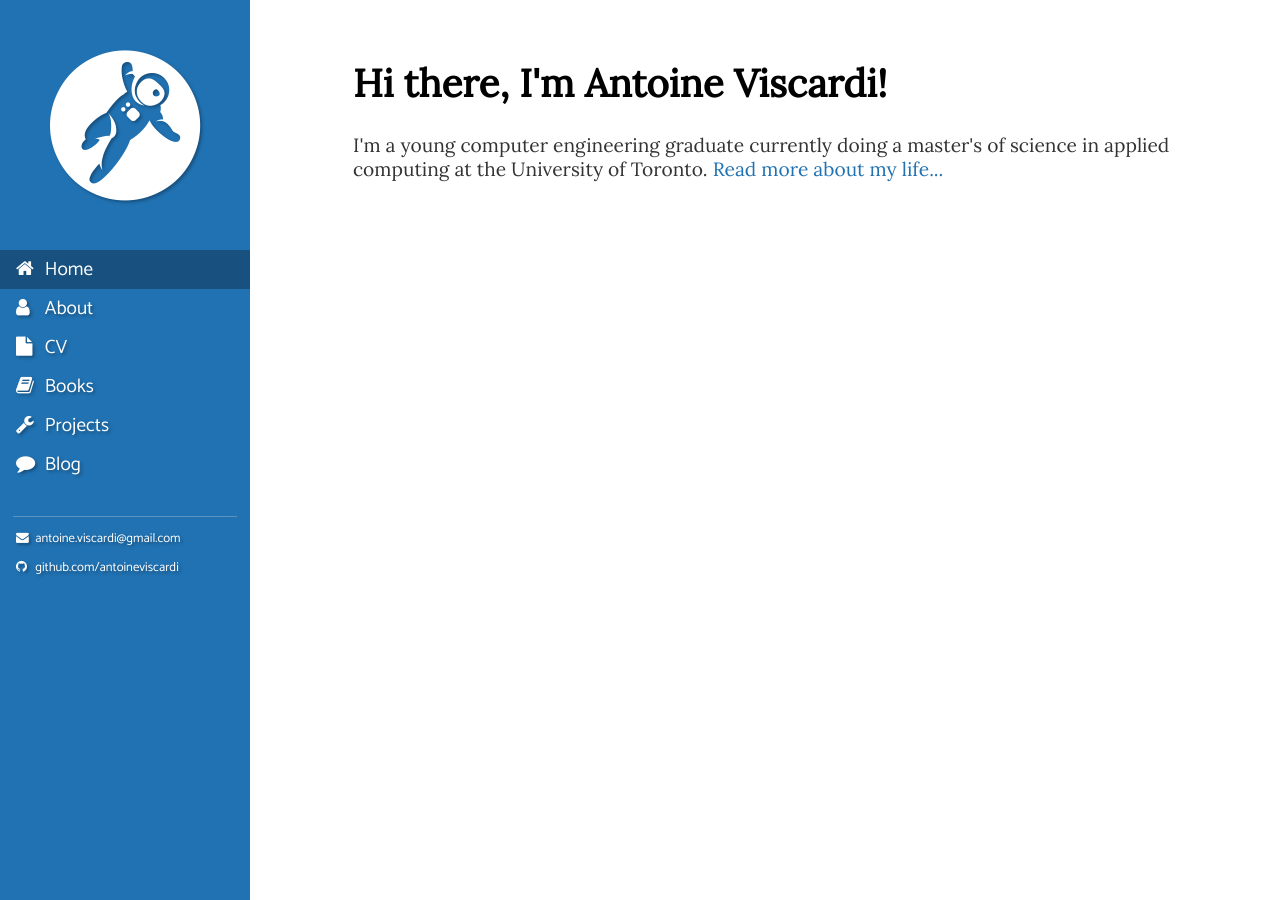
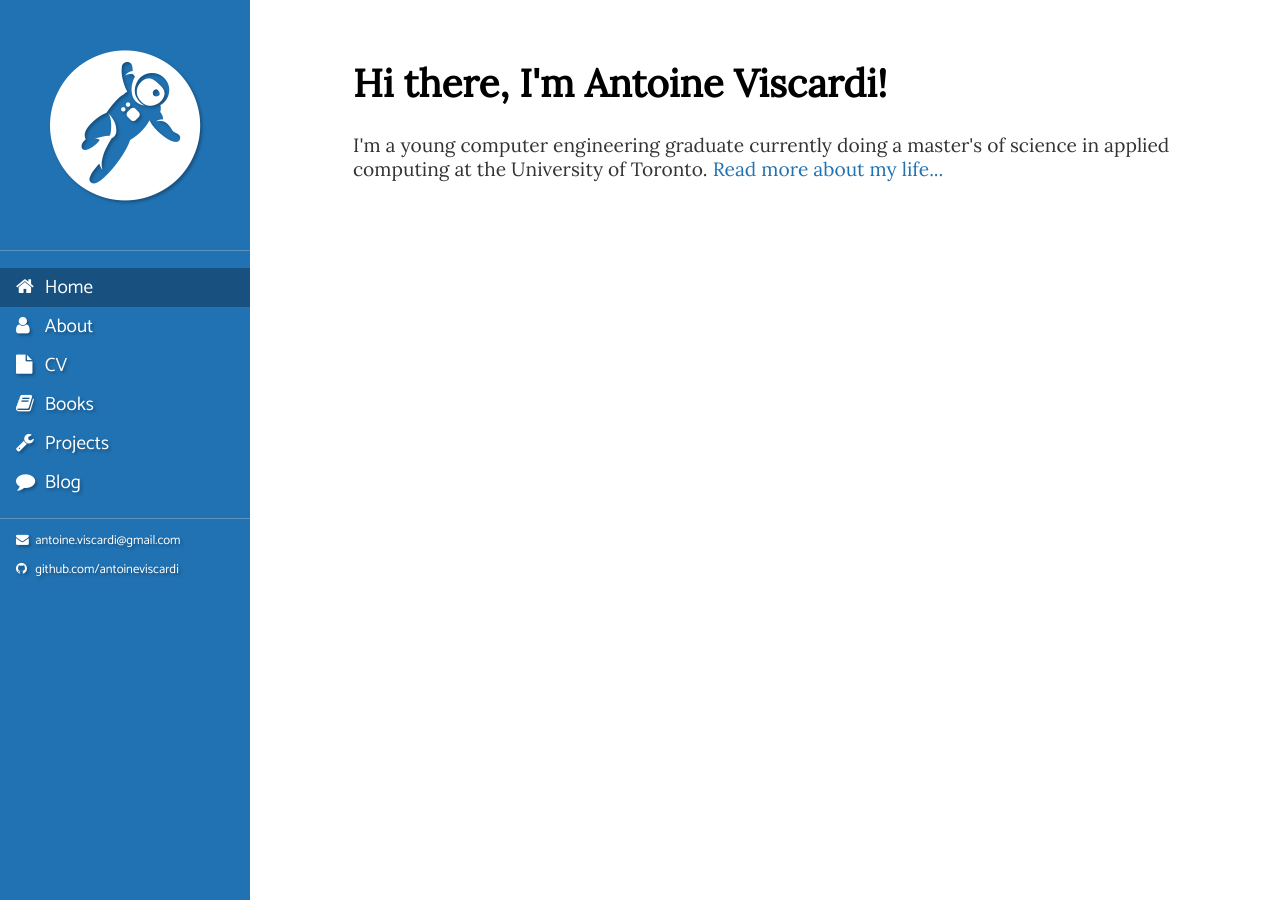
Before and after one commit to Madibam/antoineviscardi.github.io, a Jekyll site: the page built from index.html, in a window 1280 px wide. Built offline with Jekyll 4.4.1, drawn with Linux system fonts in a browser that asks for light colours.

Commit message:
added separation before nav

```diff
--- a/_layouts/default.html
+++ b/_layouts/default.html
@@ -11,11 +11,11 @@
 
 	<body class="main-container">
 		<header class="header img-header-font background-color-main">
-			<!-- <img class="img-header" src="/assets/img/r2d2.png"> -->
-            <i class="fa fa-grav text-color-white text-shadow"></i>
+            <i class="fa fa-grav text-color-white text-shadow center-item"></i>
 		</header>
 
         <nav class="nav background-color-main text-color-white font-big text-shadow">
+            <hr class="light-line-top nav-padding">
             <ul class="list-sidebar">
                 {% for link in site.data.nav-bar.nav-links %}
                     <li class="{% if page.url contains link.url and link.url != '/' or page.url == '/' %}active{% endif %}">
@@ -23,8 +23,7 @@
                     </li>
                 {% endfor %}
             </ul>
-
-            <hr class="light-line nav-padding">
+            <hr class="light-line-bottom nav-padding">
         </nav>
 
 		<main class="main">
--- a/css/main.css
+++ b/css/main.css
@@ -34,10 +34,9 @@ a:hover {
 .header {
   grid-area: header;
   display: grid;
-  grid-template-columns: 1fr;
-  grid-template-columns: 1fr;
-  align-items: center;
-  justify-items: center;
+  grid-template-columns: auto;
+  grid-template-rows: 1fr auto;
+  align-items: end;
 }
 
 .main {
@@ -72,6 +71,11 @@ body {
 
 .active {
   background-color: #18517f;
+}
+
+.center-item {
+  align-self: center;
+  justify-self: center;
 }
 
 .nav-padding {
@@ -134,12 +138,21 @@ a.link-navbar:hover {
   text-shadow: 2px 2px 3px #18517f;
 }
 
-.light-line {
+.light-line-bottom {
   display: block;
   height: 1px;
   border: 0;
   border-top: 1px solid #5d93bf;
-  margin: 2rem 0.8rem 0;
+  margin: 1rem 0 0;
+  padding: 0;
+}
+
+.light-line-top {
+  display: block;
+  height: 1px;
+  border: 0;
+  border-top: 1px solid #5d93bf;
+  margin: 0 0 1rem;
   padding: 0;
 }
 
@@ -155,116 +168,3 @@ a.link-navbar:hover {
   max-height: 1em;
   margin-right: 0.2em;
 }
-
-/*body {
-  font-family: Arial, Helvetica, sans-serif;
-  margin: 60px auto;
-  width: 70%;
-}
-
-h1 {
-  font-size: 2.5em;
-  font-family: Helvetica, Arial, sans-serif;
-}
-
-p {
-  font-family: serif;
-  font-size: 1.5em;
-  line-height: 1.4em;
-  color: #333;
-}
-
-a {
-  text-decoration: none;
-  color: #999;
-}
-
-a:hover {
-  text-decoration: underline;
-}
-
-a:visited {
-  color: #999;
-}
-
-.active a {
-  color: black;
-}
-
-header {
-  font-weight: bold;
-  border-bottom: 1px solid #d5d5d5;
-}
-
-footer {
-  font-weight: bold;
-  font-size: 0.8em;
-  border-top: 1px solid #d5d5d5;
-}
-
-header ul, footer ul {
-  list-style-type: none;
-  padding: 0;
-}
-
-header ul li, footer ul li {
-  display: inline;
-  margin-right: 25px;
-}
-
-ul.posts {
-  margin: 24px auto 24px;
-  font-size: 1.5em;
-  font-family: serif;
-  padding: 0;
-  line-height: 1.4em;
-  color: #333;
-  list-style: none;
-}
-
-.meta {
-  font-size: 1.5em;
-  color: #333;
-}
-
-.book-title {
-  margin-bottom: 0;
-}
-
-.book-author {
-  color: black;
-}
-
-.grid-container {
-  margin: 24px auto 24px;
-  display: grid;
-  grid-gap: 20px;
-  grid-template-columns: 120px 120px 120px 120px;
-}
-
-.card {
-  box-shadow: 0 6px 10px 0 rgba(0,0,0,0.2);
-  transition: 0.3s;
-}
-
-.card:hover {
-  box-shadow: 0 12px 20px 0 rgba(0,0,0,0.2);
-  width: 110%;
-  height: auto;
-}
-
-.card-img {
-  width: 100%;
-  height: 100%;
-  overflow: hidden;
-}
-
-.card-container {
-  padding: 2px 16px;
-}
-
-.container {
-  display: grid;
-  grid-template-columns: 1fr;
-  grid-gap: 10px;
-}*/
```
